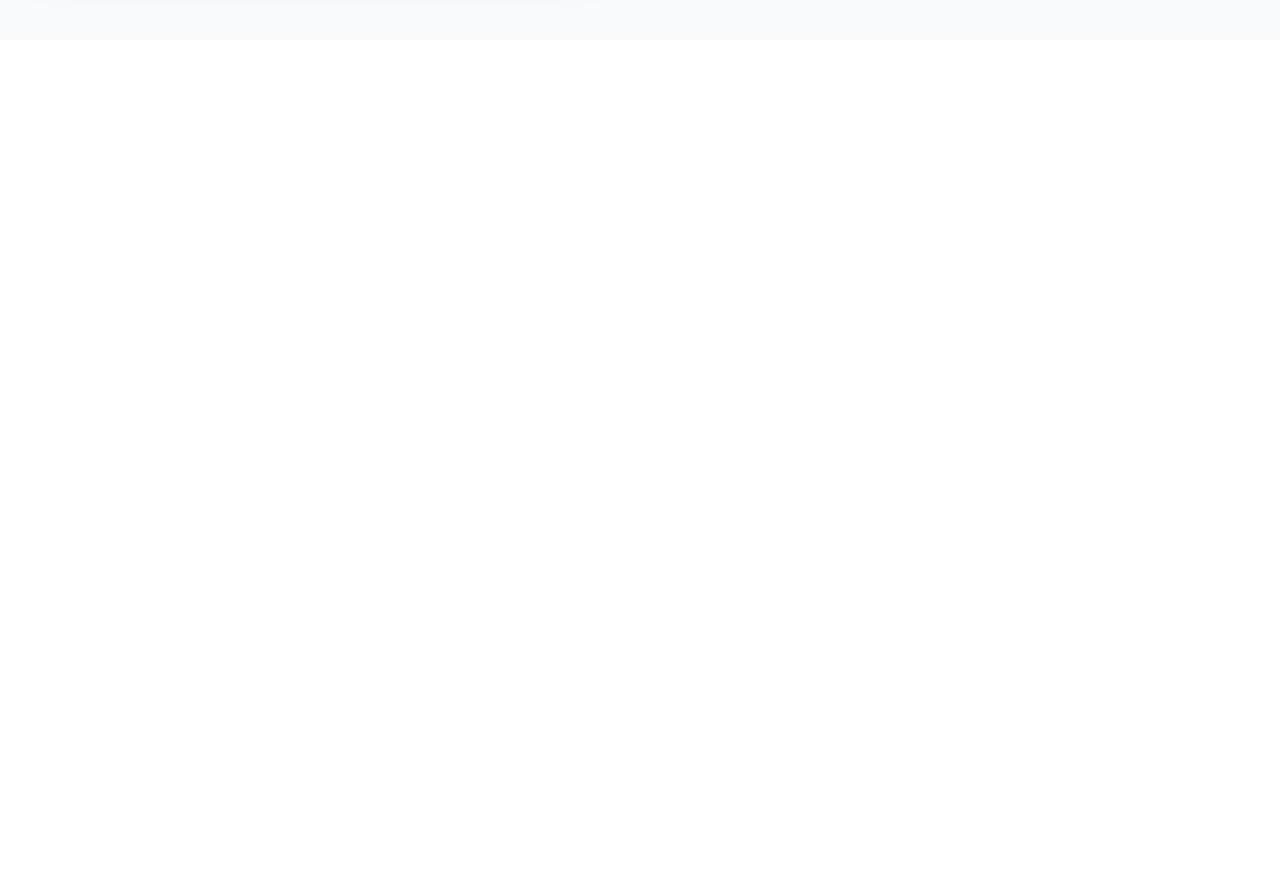
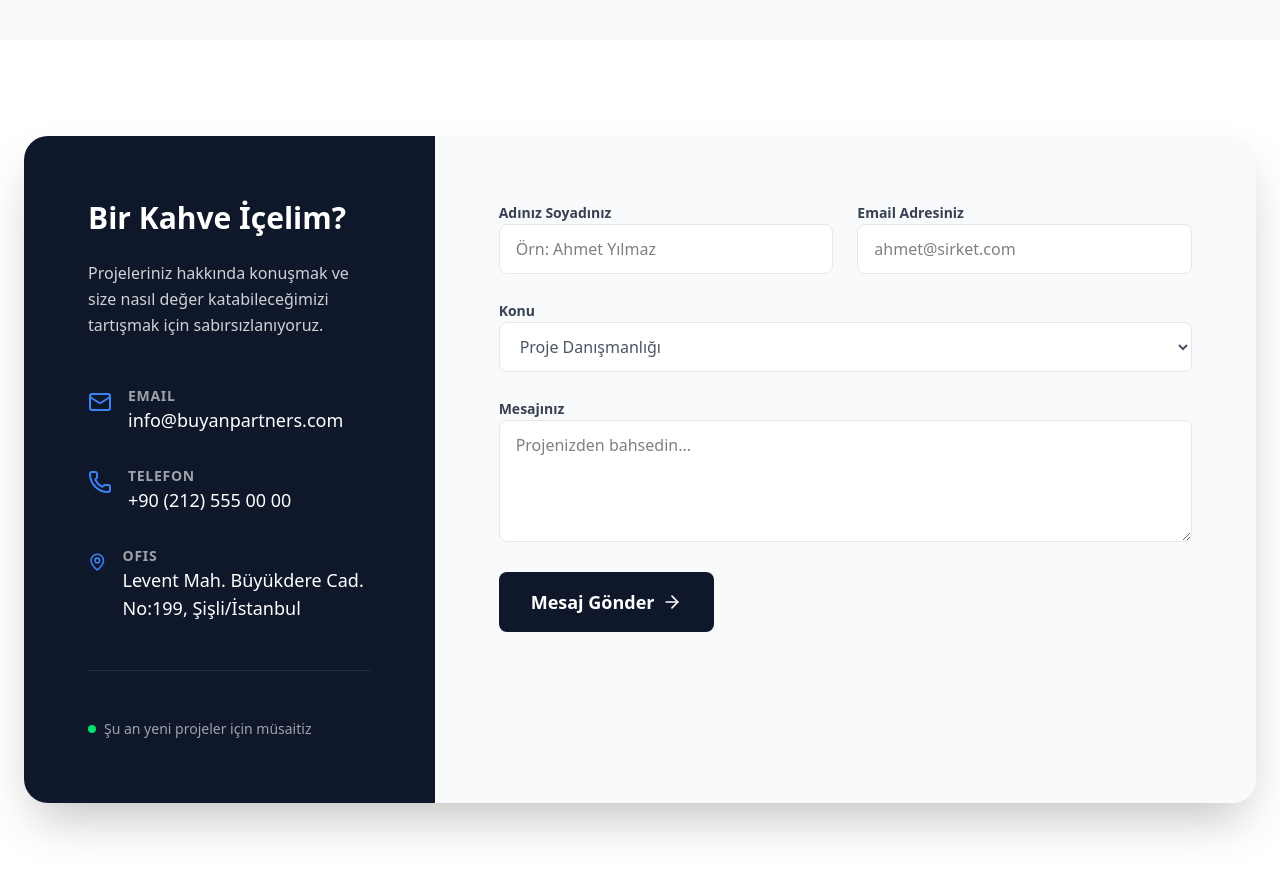
Before and after one commit to atakanclskn/buyan-partners, a React (Vite) app in the folder buyan-partners/: page / in a window 1280 px wide. Shown: the part 2120-2996 px from the top of the page. Before the commit the page ends 2160 px from the top, so only its background shows below. Built offline with nearby package versions, Linux system fonts and the light colour scheme.

Commit message:
feat: add contact section with form and information

```diff
--- a/buyan-partners/src/App.jsx
+++ b/buyan-partners/src/App.jsx
@@ -1,6 +1,7 @@
 import { useSite } from './context/SiteContext';
 import Services from './components/Services';
 import About from './components/About';
+import Contact from './components/Contact';
 
 function App() {
   const { config } = useSite(); // Verileri çekiyoruz
@@ -49,10 +50,10 @@ function App() {
             {config.hero.buttonText}
           </button>
         </div>
-
       </header>
       <Services />
       <About />
+      <Contact />
     </div>
 
   )
--- /dev/null
+++ b/buyan-partners/src/components/Contact.jsx
@@ -0,0 +1,99 @@
+import { useSite } from '../context/SiteContext';
+import { Mail, Phone, MapPin, ArrowRight } from 'lucide-react';
+
+const Contact = () => {
+  const { config } = useSite();
+  const { contact } = config;
+
+  return (
+    <section id="contact" className="py-24 bg-white">
+      <div className="container mx-auto px-6">
+
+        <div className="grid grid-cols-1 lg:grid-cols-3 rounded-3xl overflow-hidden shadow-2xl">
+
+          {/* SOL TARAFI: İletişim Bilgileri (Koyu Zemin) */}
+          <div className="bg-primary text-white p-12 lg:p-16 lg:col-span-1 flex flex-col justify-between">
+            <div>
+              <h3 className="text-3xl font-bold mb-6">{contact.title}</h3>
+              <p className="text-white/80 mb-12 leading-relaxed">
+                {contact.subtitle}
+              </p>
+
+              <div className="space-y-8">
+                <div className="flex items-start space-x-4">
+                  <Mail className="w-6 h-6 text-secondary mt-1" />
+                  <div>
+                    <p className="text-sm text-white/60 uppercase tracking-wider font-semibold">Email</p>
+                    <p className="text-lg">{contact.info.email}</p>
+                  </div>
+                </div>
+
+                <div className="flex items-start space-x-4">
+                  <Phone className="w-6 h-6 text-secondary mt-1" />
+                  <div>
+                    <p className="text-sm text-white/60 uppercase tracking-wider font-semibold">Telefon</p>
+                    <p className="text-lg">{contact.info.phone}</p>
+                  </div>
+                </div>
+
+                <div className="flex items-start space-x-4">
+                  <MapPin className="w-6 h-6 text-secondary mt-1" />
+                  <div>
+                    <p className="text-sm text-white/60 uppercase tracking-wider font-semibold">Ofis</p>
+                    <p className="text-lg max-w-xs">{contact.info.address}</p>
+                  </div>
+                </div>
+              </div>
+            </div>
+
+            {/* Alt dekoratif kısım */}
+            <div className="mt-12 pt-12 border-t border-white/10">
+              <div className="flex items-center space-x-2 text-white/60">
+                <div className="w-2 h-2 rounded-full bg-green-400 animate-pulse"></div>
+                <span className="text-sm">Şu an yeni projeler için müsaitiz</span>
+              </div>
+            </div>
+          </div>
+
+          {/* SAĞ TARAF: İletişim Formu (Beyaz Zemin) */}
+          <div className="bg-gray-50 p-12 lg:p-16 lg:col-span-2">
+            <form className="space-y-6">
+              <div className="grid grid-cols-1 md:grid-cols-2 gap-6">
+                <div className="space-y-2">
+                  <label className="text-sm font-semibold text-gray-700">Adınız Soyadınız</label>
+                  <input type="text" className="w-full px-4 py-3 rounded-lg bg-white border border-gray-200 focus:border-secondary focus:ring-2 focus:ring-secondary/20 outline-none transition-all" placeholder="Örn: Ahmet Yılmaz" />
+                </div>
+                <div className="space-y-2">
+                  <label className="text-sm font-semibold text-gray-700">Email Adresiniz</label>
+                  <input type="email" className="w-full px-4 py-3 rounded-lg bg-white border border-gray-200 focus:border-secondary focus:ring-2 focus:ring-secondary/20 outline-none transition-all" placeholder="ahmet@sirket.com" />
+                </div>
+              </div>
+
+              <div className="space-y-2">
+                <label className="text-sm font-semibold text-gray-700">Konu</label>
+                <select className="w-full px-4 py-3 rounded-lg bg-white border border-gray-200 focus:border-secondary focus:ring-2 focus:ring-secondary/20 outline-none transition-all text-gray-600">
+                  <option>Proje Danışmanlığı</option>
+                  <option>Fiyat Teklifi</option>
+                  <option>Genel Bilgi</option>
+                </select>
+              </div>
+
+              <div className="space-y-2">
+                <label className="text-sm font-semibold text-gray-700">Mesajınız</label>
+                <textarea rows="4" className="w-full px-4 py-3 rounded-lg bg-white border border-gray-200 focus:border-secondary focus:ring-2 focus:ring-secondary/20 outline-none transition-all" placeholder="Projenizden bahsedin..."></textarea>
+              </div>
+
+              <button type="button" className="bg-primary text-white px-8 py-4 rounded-lg font-bold text-lg hover:bg-primary/90 transition-all flex items-center gap-2 group cursor-pointer">
+                {contact.buttonText}
+                <ArrowRight className="w-5 h-5 group-hover:translate-x-1 transition-transform" />
+              </button>
+            </form>
+          </div>
+
+        </div>
+      </div>
+    </section>
+  );
+};
+
+export default Contact;
--- a/buyan-partners/src/data/siteConfig.js
+++ b/buyan-partners/src/data/siteConfig.js
@@ -82,5 +82,17 @@ export const siteConfig = {
       { value: "50M$", label: "Yönetilen Portföy" }
     ],
     image: "https://images.unsplash.com/photo-1556761175-5973dc0f32e7?auto=format&fit=crop&q=80" // Toplantı yapan insanlar
+  },
+  // İLETİŞİM VERİSİ
+  contact: {
+    title: "Bir Kahve İçelim?",
+    subtitle: "Projeleriniz hakkında konuşmak ve size nasıl değer katabileceğimizi tartışmak için sabırsızlanıyoruz.",
+    buttonText: "Mesaj Gönder",
+    info: {
+      email: "info@buyanpartners.com",
+      phone: "+90 (212) 555 00 00",
+      address: "Levent Mah. Büyükdere Cad. No:199, Şişli/İstanbul",
+      mapUrl: "https://maps.google.com" // İleride harita linki için
+    }
   }
 };
```
